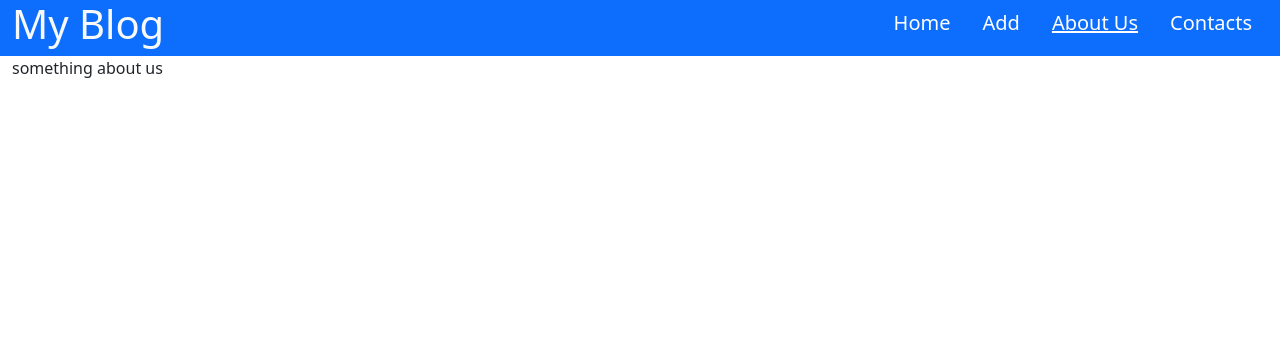
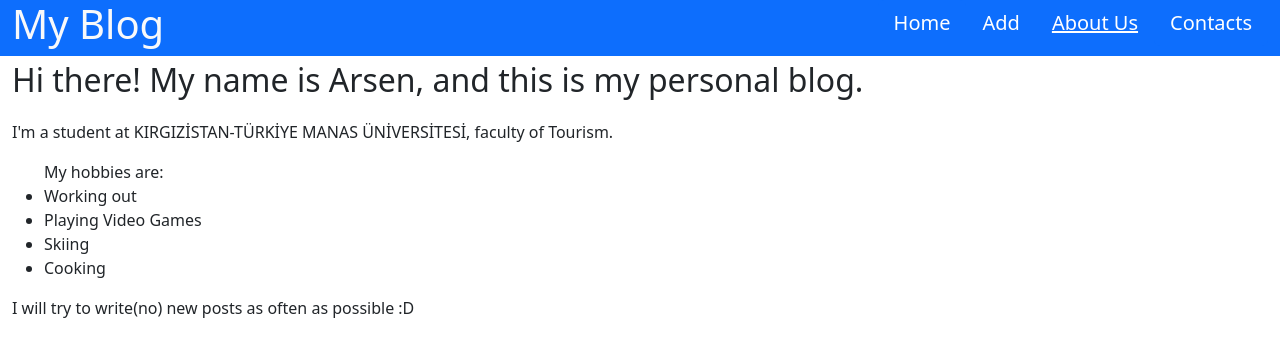
Before and after one commit to SwireLGD/Homework-63, a React (Vite) app: page /about-us in a window 1280 px wide. Shown: the top 356 px of the page. Built offline with nearby package versions, Linux system fonts and the light colour scheme.

Commit message:
Added some info in About Us and Contacts

```diff
--- a/src/Containers/AboutUs/AboutUs.tsx
+++ b/src/Containers/AboutUs/AboutUs.tsx
@@ -1,7 +1,15 @@
 const AboutUs = () => {
     return (
         <div>
-            something about us
+            <p className="fs-2">Hi there! My name is Arsen, and this is my personal blog.</p>
+            <p>I'm a student at KIRGIZİSTAN-TÜRKİYE MANAS ÜNİVERSİTESİ, faculty of Tourism.</p>
+            <ul>My hobbies are:
+                <li>Working out</li>
+                <li>Playing Video Games</li>
+                <li>Skiing</li>
+                <li>Cooking</li>
+            </ul>
+            <p>I will try to write(no) new posts as often as possible :D</p>
         </div>
     );
 };
--- a/src/Containers/Contacts/Contacts.tsx
+++ b/src/Containers/Contacts/Contacts.tsx
@@ -1,7 +1,11 @@
 const Contacts = () => {
     return (
         <div>
-            some contacts
+            <p className="fs-2">
+                If you want to contact me for some business proposals, or just to say 'Hi!', here are my contacts:
+            </p>
+            <span className="fs-4 d-block">Phone Number: 0551 241 102</span>
+            <span className="fs-4 d-block">Email: arsenchernov02@gmail.com</span>
         </div>
     );
 };
```
